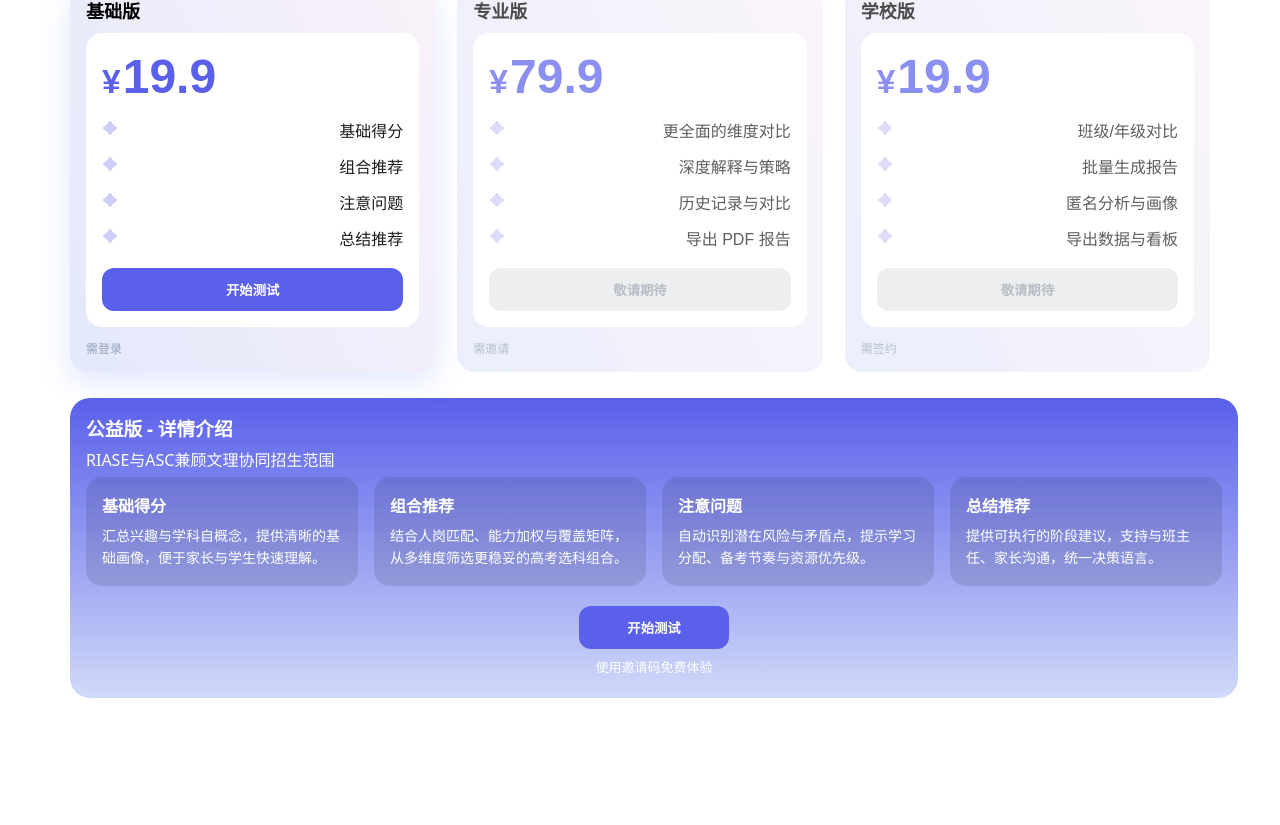
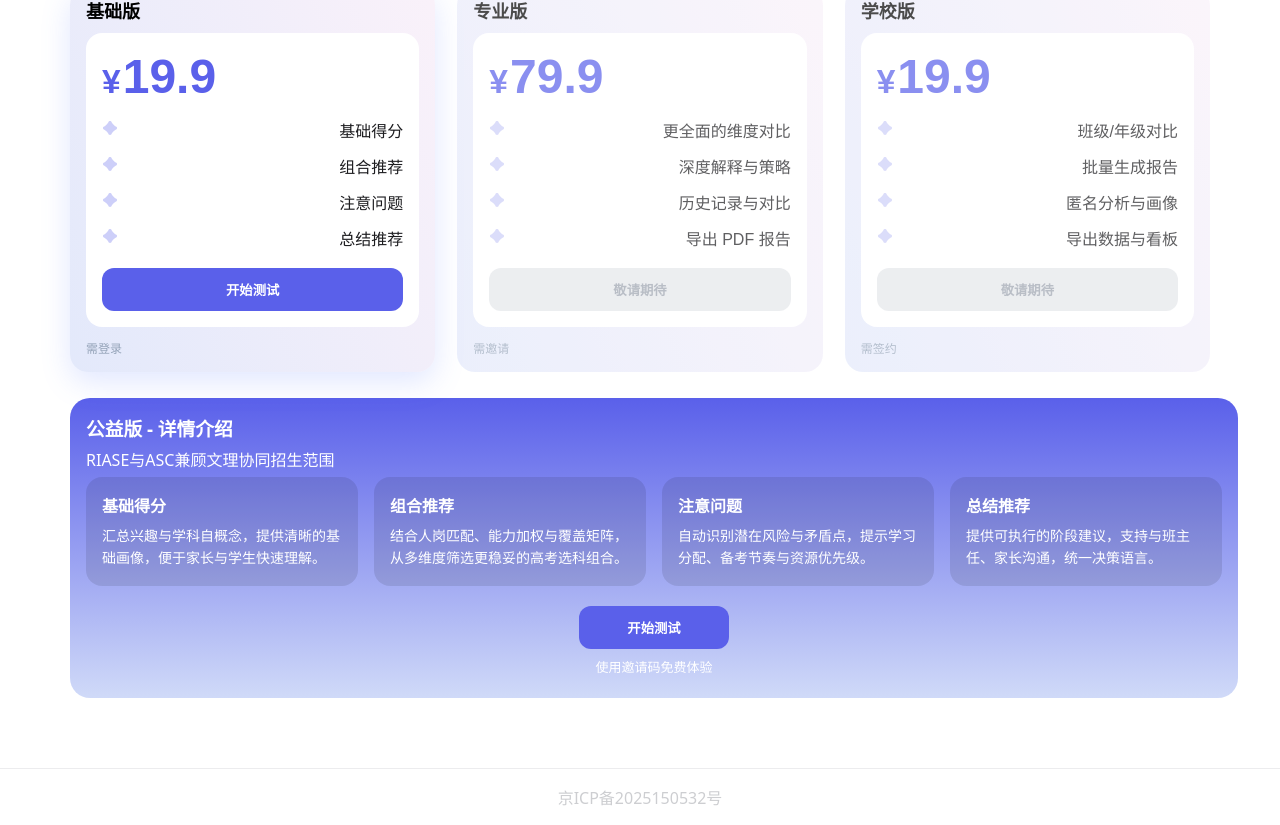
Before and after one commit to hopwesley/wenxintai, a Vue app in the folder frontend/: page / in a window 1280 px wide. Shown: the part 575-1400 px from the top of the page. Before the commit the page ends 1273 px from the top, so only its background shows below. Built offline with nearby package versions, Linux system fonts and the light colour scheme.

Commit message:
feat(ui): ICP

```diff
--- a/frontend/src/views/HomeView.vue
+++ b/frontend/src/views/HomeView.vue
@@ -250,6 +250,9 @@
         </div>
       </div>
     </section>
+    <section>
+      <div style="margin: 0 auto;color: #CDCED1; text-align: center;padding: 16px;border-top: 1px solid #ECECEE">京ICP备2025150532号</div>
+    </section>
     <!-- 登录弹窗：双向绑定 -->
     <WeChatLoginDialog v-model:open="showLogin" />
     <InviteCodeModal v-model:open="inviteModalOpen" @success="handleInviteSuccess" />
```
